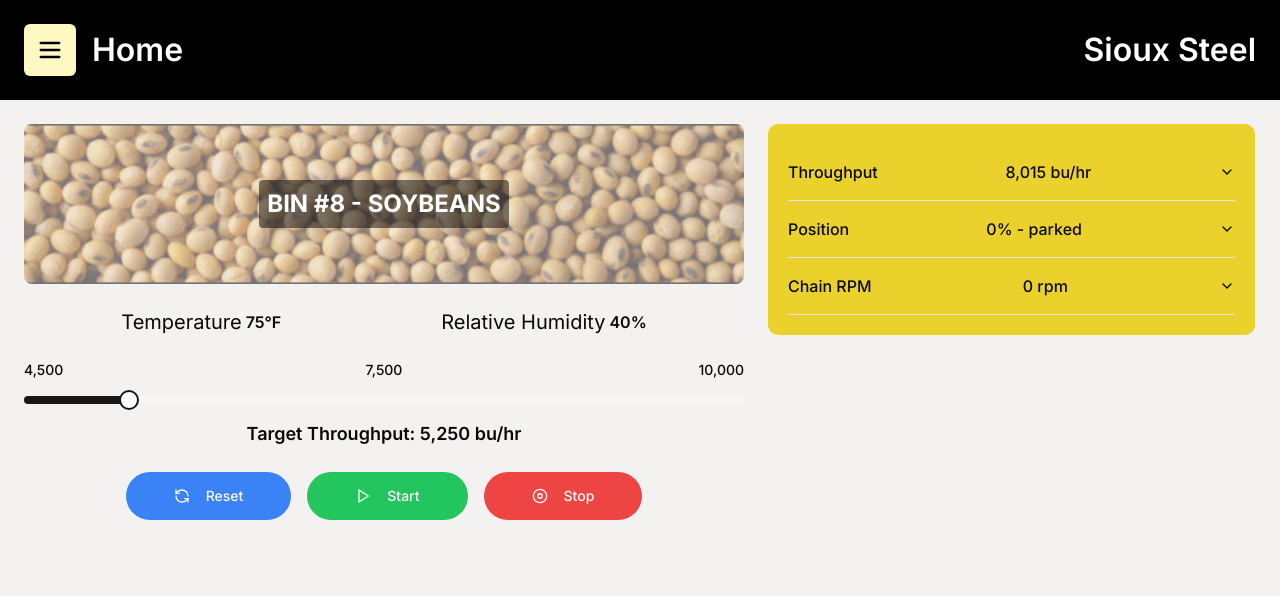
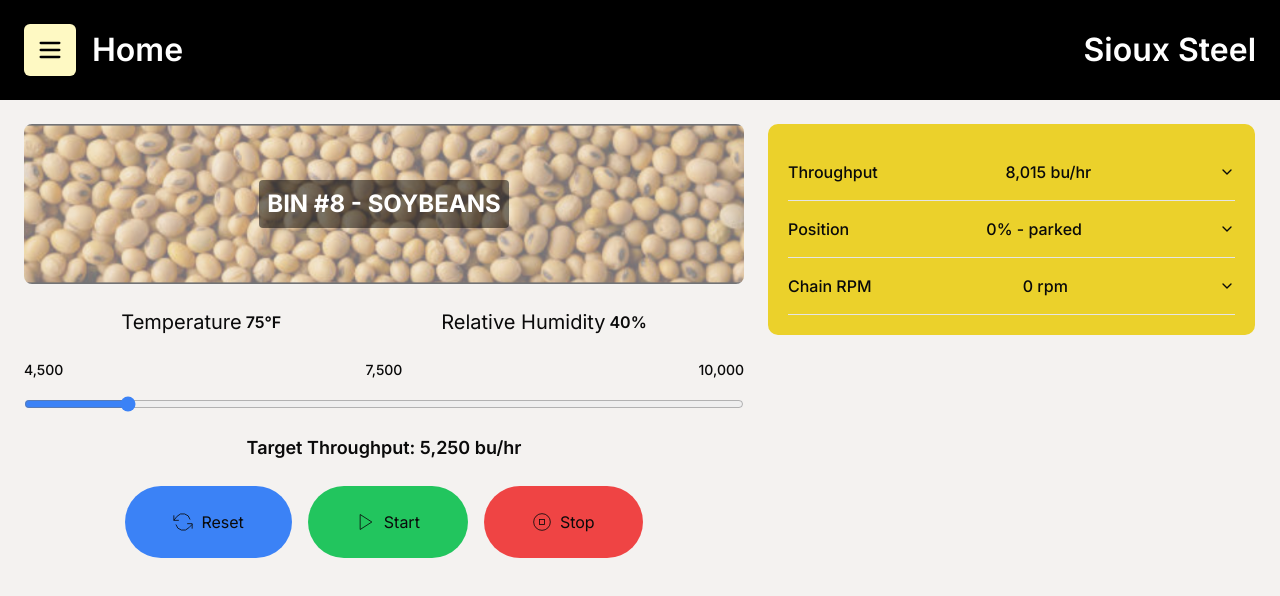
Before and after one commit to arcnid/raptor-next, a Next.js app: page / in a window 1280 px wide. Shown: the top 596 px of the page. Built offline with nearby package versions, Linux system fonts and the light colour scheme.

Commit message:
Ensure Compatability

```diff
--- a/src/components/left-panel.tsx
+++ b/src/components/left-panel.tsx
@@ -1,17 +1,12 @@
-import Image from "next/image";
-import { Slider } from "@/components/ui/slider";
-import { Button } from "@/components/ui/button";
-import { RefreshCcw, Play, StopCircle } from "lucide-react";
-
 export default function LeftPanel() {
 	return (
 		<div className="p-6 space-y-6">
+			{/* Image section */}
 			<div className="relative h-40 bg-gray-200 rounded-lg overflow-hidden">
-				<Image
+				<img
 					src="/soy.png"
 					alt="Grain Texture"
-					layout="fill"
-					objectFit="cover"
+					className="absolute inset-0 w-full h-full object-cover"
 				/>
 				<div className="absolute inset-0 flex items-center justify-center">
 					<h2 className="text-2xl font-bold text-white bg-black bg-opacity-50 p-2 rounded">
@@ -20,6 +15,7 @@ export default function LeftPanel() {
 				</div>
 			</div>
 
+			{/* Temperature & Humidity section */}
 			<div className="space-y-4">
 				<div className="flex justify-center items-center gap-40">
 					<div className="flex items-center gap-1">
@@ -33,6 +29,7 @@ export default function LeftPanel() {
 				</div>
 			</div>
 
+			{/* Slider section */}
 			<div className="space-y-4">
 				{/* Labels for slider range */}
 				<div className="grid grid-cols-3 text-sm font-medium">
@@ -40,41 +37,79 @@ export default function LeftPanel() {
 					<span className="text-center">7,500</span>
 					<span className="text-right">10,000</span>
 				</div>
-				{/* Updated slider with new range and color */}
-				<Slider
-					min={4500}
-					max={10000}
-					defaultValue={[5250]}
-					step={50}
-					className="accent-blue-500" // This applies a blue accent to the slider thumb/track
+				{/* Native range input */}
+				<input
+					type="range"
+					min="4500"
+					max="10000"
+					step="50"
+					defaultValue="5250"
+					className="w-full accent-blue-500"
 				/>
 				<h3 className="text-lg font-semibold text-center">
 					Target Throughput: 5,250 bu/hr
 				</h3>
 			</div>
 
+			{/* Buttons section */}
 			<div className="flex justify-center space-x-4">
-				<Button
-					size="lg"
+				{/* Reset Button */}
+				<button
+					type="button"
 					className="flex items-center space-x-2 rounded-full bg-blue-500 hover:bg-blue-600 px-12 py-6"
 				>
-					<RefreshCcw className="w-5 h-5" />
+					{/* RefreshCcw Icon */}
+					<svg
+						xmlns="http://www.w3.org/2000/svg"
+						className="w-5 h-5"
+						fill="none"
+						stroke="currentColor"
+						viewBox="0 0 24 24"
+					>
+						<polyline points="1 4 1 10 7 10"></polyline>
+						<polyline points="23 20 23 14 17 14"></polyline>
+						<path d="M20.49 9A9 9 0 0 0 5 5.07L1 10"></path>
+						<path d="M3.51 15A9 9 0 0 0 19 18.93l4-4.07"></path>
+					</svg>
 					<span>Reset</span>
-				</Button>
-				<Button
-					size="lg"
+				</button>
+
+				{/* Start Button */}
+				<button
+					type="button"
 					className="flex items-center space-x-2 rounded-full bg-green-500 hover:bg-green-600 px-12 py-6"
 				>
-					<Play className="w-5 h-5" />
+					{/* Play Icon */}
+					<svg
+						xmlns="http://www.w3.org/2000/svg"
+						className="w-5 h-5"
+						fill="none"
+						stroke="currentColor"
+						viewBox="0 0 24 24"
+					>
+						<polygon points="5 3 19 12 5 21 5 3"></polygon>
+					</svg>
 					<span>Start</span>
-				</Button>
-				<Button
-					size="lg"
+				</button>
+
+				{/* Stop Button */}
+				<button
+					type="button"
 					className="flex items-center space-x-2 rounded-full bg-red-500 hover:bg-red-600 px-12 py-6"
 				>
-					<StopCircle className="w-5 h-5" />
+					{/* StopCircle Icon */}
+					<svg
+						xmlns="http://www.w3.org/2000/svg"
+						className="w-5 h-5"
+						fill="none"
+						stroke="currentColor"
+						viewBox="0 0 24 24"
+					>
+						<circle cx="12" cy="12" r="10"></circle>
+						<rect x="9" y="9" width="6" height="6"></rect>
+					</svg>
 					<span>Stop</span>
-				</Button>
+				</button>
 			</div>
 		</div>
 	);
```
